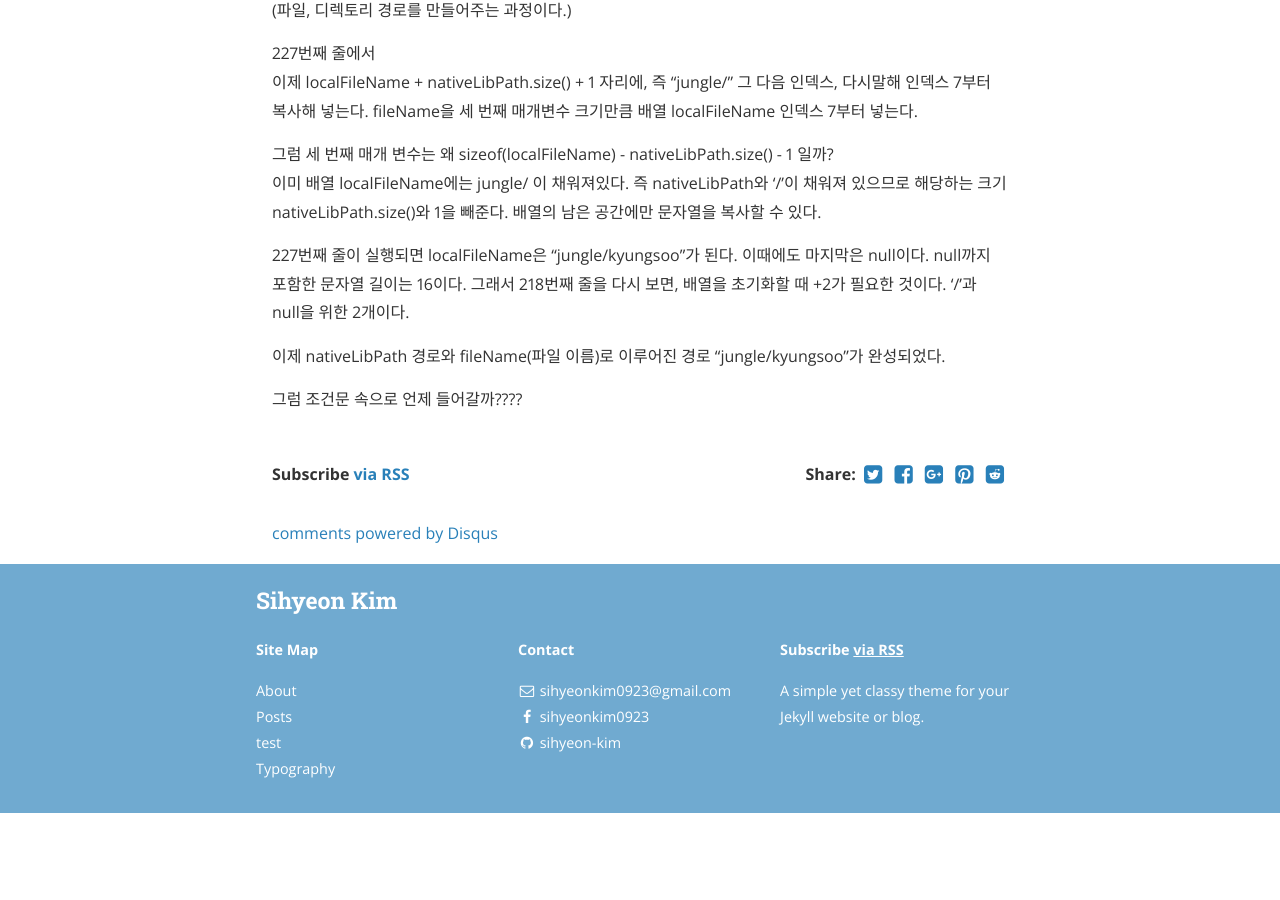
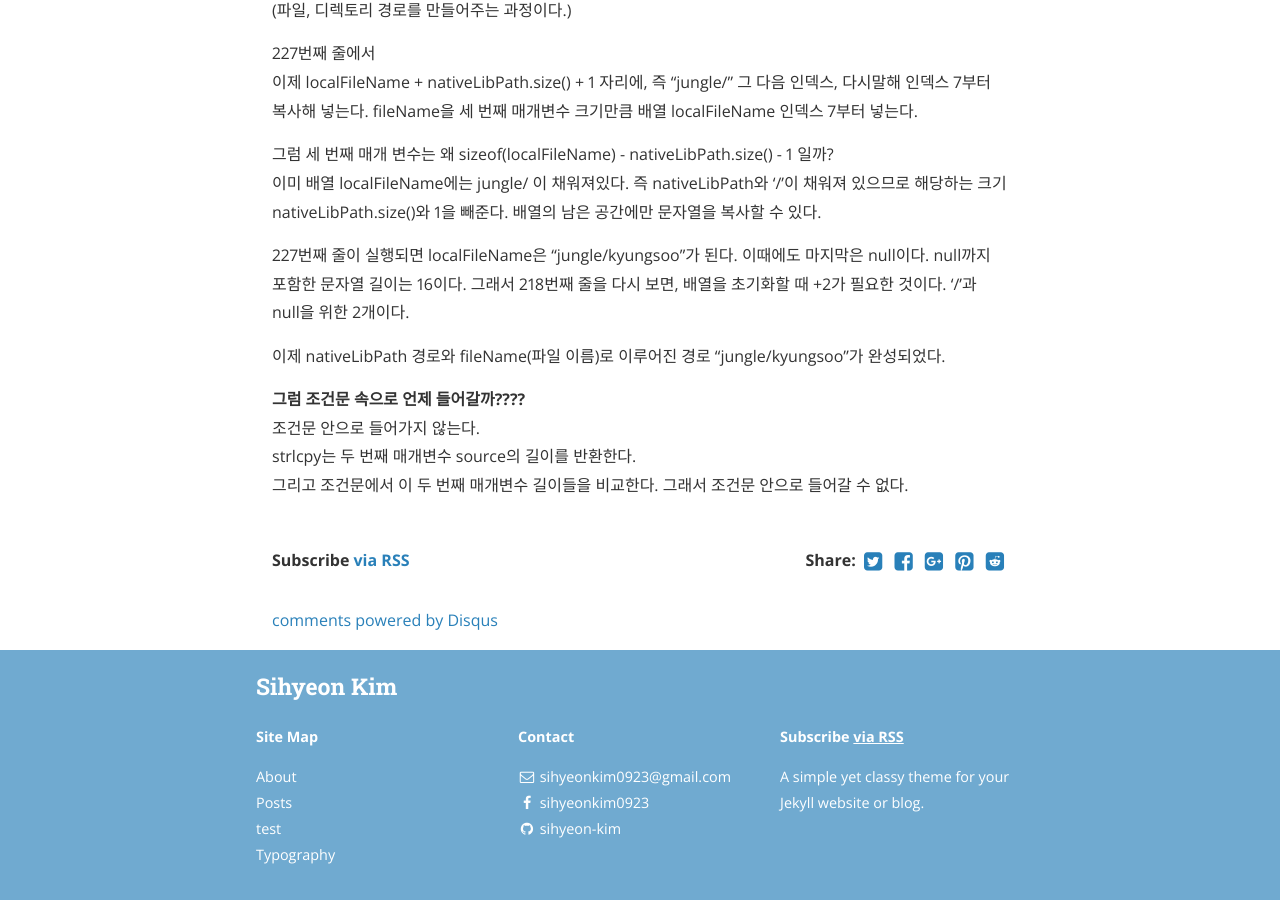
Before and after one commit to sihyeon-kim/sihyeon-kim.github.io, a Jekyll site: the page built from _posts/2019-09-02-Android-Package-Manager-#09-strlcpy.markdown, in a window 1280 px wide and 900 px high, scrolled down 3912 px. Built offline with Jekyll 4.4.1, drawn with Linux system fonts in a browser that asks for light colours; nearby versions of some CDN libraries; comment, search, counter and statistics services are not loaded; before the commit the page ends 4725 px from its top, so only the background shows below that.

Commit message:
Update 2019-09-02-Android-Package-Manager-#09-strlcpy.markdown

```diff
--- a/_posts/2019-09-02-Android-Package-Manager-#09-strlcpy.markdown
+++ b/_posts/2019-09-02-Android-Package-Manager-#09-strlcpy.markdown
@@ -119,4 +119,7 @@ strlcpy는 copy해서 생성하려는 문자열 길이를 반환한다. 이 경
 
 이제 nativeLibPath 경로와 fileName(파일 이름)로 이루어진 경로 "jungle/kyungsoo"가 완성되었다.
 
-그럼 조건문 속으로 언제 들어갈까????
+<b>그럼 조건문 속으로 언제 들어갈까????</b>
+조건문 안으로 들어가지 않는다.
+strlcpy는 두 번째 매개변수 source의 길이를 반환한다.
+그리고 조건문에서 이 두 번째 매개변수 길이들을 비교한다. 그래서 조건문 안으로 들어갈 수 없다.
```
